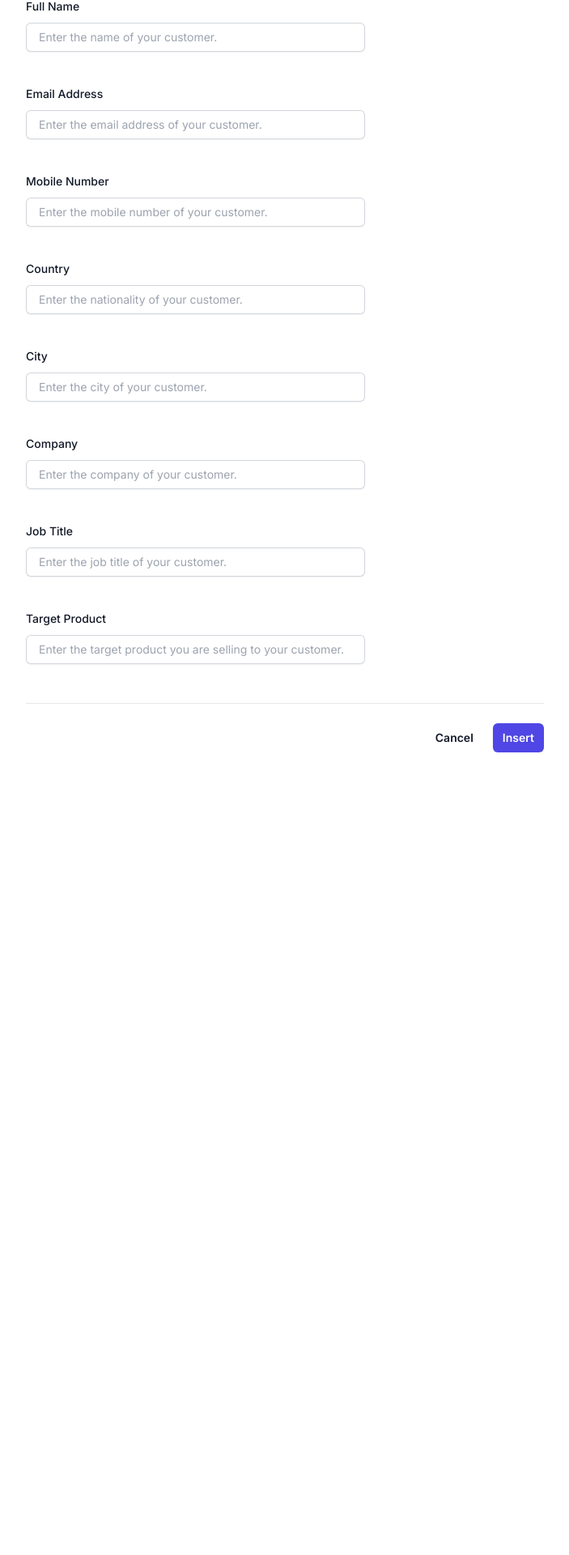
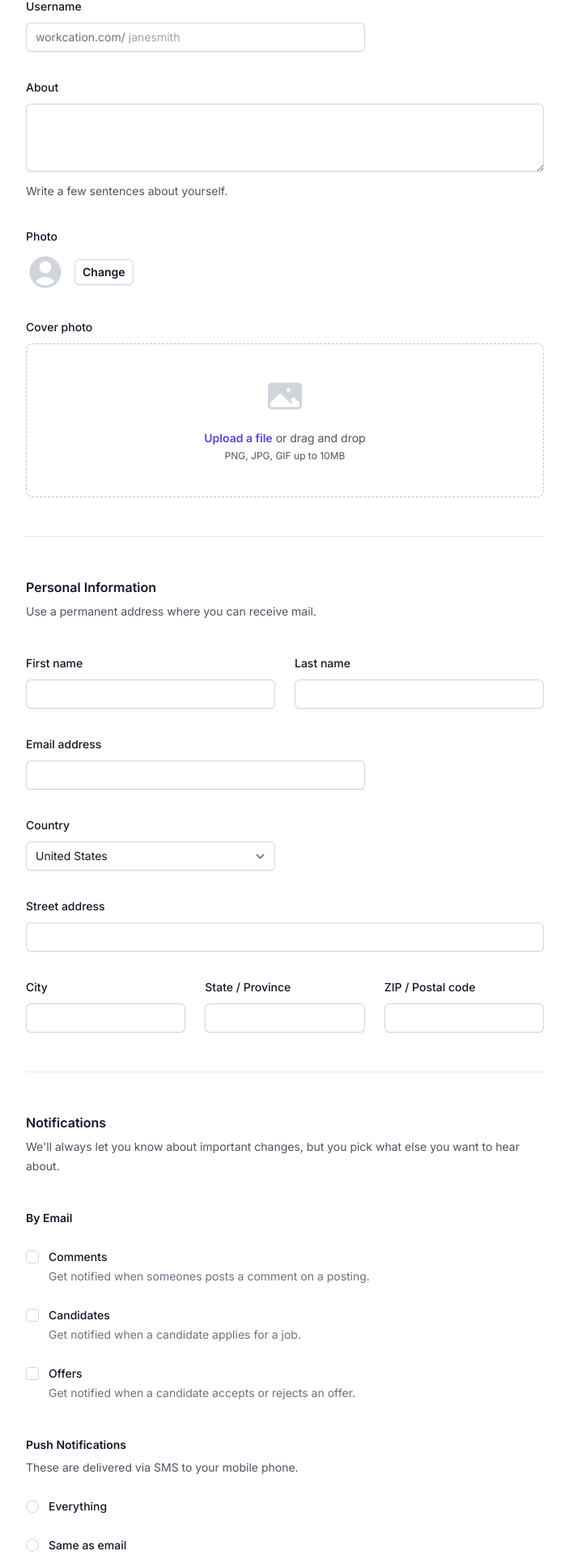
Before and after one commit to alicagatay/micro-marketing-assistant, a Next.js app: page /insertCustomer in a window 1280 px wide. Shown: the part 100-2020 px from the top of the page at 81% size, without its empty margins (288-991 px from the left). Before the commit the page ends 1029 px from the top, so only its background shows below. Built offline with nearby package versions, Linux system fonts and the light colour scheme.

Commit message:
Refactor form ui.

```diff
--- a/src/app/insertCustomer/page.tsx
+++ b/src/app/insertCustomer/page.tsx
@@ -21,86 +21,181 @@ export default function Page() {
           <div className="space-y-12">
             <div className="border-b border-gray-900/10 pb-12">
               <h2 className="text-base font-semibold leading-7 text-gray-900">
-                Customer Information
+                Profile
               </h2>
               <p className="mt-1 text-sm leading-6 text-gray-600">
-                Enter your customers information.
+                This information will be displayed publicly so be careful what
+                you share.
               </p>
 
               <div className="mt-10 grid grid-cols-1 gap-x-6 gap-y-8 sm:grid-cols-6">
                 <div className="sm:col-span-4">
                   <label
-                    htmlFor="fullName"
+                    htmlFor="username"
                     className="block text-sm font-medium leading-6 text-gray-900"
                   >
-                    Full Name
+                    Username
                   </label>
                   <div className="mt-2">
                     <div className="flex rounded-md shadow-sm ring-1 ring-inset ring-gray-300 focus-within:ring-2 focus-within:ring-inset focus-within:ring-indigo-600 sm:max-w-md">
-                      <span className="flex select-none items-center pl-3 text-gray-500 sm:text-sm"></span>
+                      <span className="flex select-none items-center pl-3 text-gray-500 sm:text-sm">
+                        workcation.com/
+                      </span>
                       <input
                         type="text"
-                        name="fullName"
-                        id="fullName"
-                        autoComplete="fullName"
+                        name="username"
+                        id="username"
+                        autoComplete="username"
                         className="block flex-1 border-0 bg-transparent py-1.5 pl-1 text-gray-900 placeholder:text-gray-400 focus:ring-0 sm:text-sm sm:leading-6"
-                        placeholder="Enter the name of your customer."
+                        placeholder="janesmith"
                       />
+                    </div>
+                  </div>
+                </div>
+
+                <div className="col-span-full">
+                  <label
+                    htmlFor="about"
+                    className="block text-sm font-medium leading-6 text-gray-900"
+                  >
+                    About
+                  </label>
+                  <div className="mt-2">
+                    <textarea
+                      id="about"
+                      name="about"
+                      rows={3}
+                      className="block w-full rounded-md border-0 py-1.5 text-gray-900 shadow-sm ring-1 ring-inset ring-gray-300 placeholder:text-gray-400 focus:ring-2 focus:ring-inset focus:ring-indigo-600 sm:text-sm sm:leading-6"
+                      defaultValue={""}
+                    />
+                  </div>
+                  <p className="mt-3 text-sm leading-6 text-gray-600">
+                    Write a few sentences about yourself.
+                  </p>
+                </div>
+
+                <div className="col-span-full">
+                  <label
+                    htmlFor="photo"
+                    className="block text-sm font-medium leading-6 text-gray-900"
+                  >
+                    Photo
+                  </label>
+                  <div className="mt-2 flex items-center gap-x-3">
+                    <UserCircleIcon
+                      className="h-12 w-12 text-gray-300"
+                      aria-hidden="true"
+                    />
+                    <button
+                      type="button"
+                      className="rounded-md bg-white px-2.5 py-1.5 text-sm font-semibold text-gray-900 shadow-sm ring-1 ring-inset ring-gray-300 hover:bg-gray-50"
+                    >
+                      Change
+                    </button>
+                  </div>
+                </div>
+
+                <div className="col-span-full">
+                  <label
+                    htmlFor="cover-photo"
+                    className="block text-sm font-medium leading-6 text-gray-900"
+                  >
+                    Cover photo
+                  </label>
+                  <div className="mt-2 flex justify-center rounded-lg border border-dashed border-gray-900/25 px-6 py-10">
+                    <div className="text-center">
+                      <PhotoIcon
+                        className="mx-auto h-12 w-12 text-gray-300"
+                        aria-hidden="true"
+                      />
+                      <div className="mt-4 flex text-sm leading-6 text-gray-600">
+                        <label
+                          htmlFor="file-upload"
+                          className="relative cursor-pointer rounded-md bg-white font-semibold text-indigo-600 focus-within:outline-none focus-within:ring-2 focus-within:ring-indigo-600 focus-within:ring-offset-2 hover:text-indigo-500"
+                        >
+                          <span>Upload a file</span>
+                          <input
+                            id="file-upload"
+                            name="file-upload"
+                            type="file"
+                            className="sr-only"
+                          />
+                        </label>
+                        <p className="pl-1">or drag and drop</p>
+                      </div>
+                      <p className="text-xs leading-5 text-gray-600">
+                        PNG, JPG, GIF up to 10MB
+                      </p>
+                    </div>
                   </div>
                 </div>
               </div>
             </div>
 
+            <div className="border-b border-gray-900/10 pb-12">
+              <h2 className="text-base font-semibold leading-7 text-gray-900">
+                Personal Information
+              </h2>
+              <p className="mt-1 text-sm leading-6 text-gray-600">
+                Use a permanent address where you can receive mail.
+              </p>
+
               <div className="mt-10 grid grid-cols-1 gap-x-6 gap-y-8 sm:grid-cols-6">
-                <div className="sm:col-span-4">
+                <div className="sm:col-span-3">
                   <label
-                    htmlFor="emailAddress"
+                    htmlFor="first-name"
                     className="block text-sm font-medium leading-6 text-gray-900"
                   >
-                    Email Address
+                    First name
                   </label>
                   <div className="mt-2">
-                    <div className="flex rounded-md shadow-sm ring-1 ring-inset ring-gray-300 focus-within:ring-2 focus-within:ring-inset focus-within:ring-indigo-600 sm:max-w-md">
-                      <span className="flex select-none items-center pl-3 text-gray-500 sm:text-sm"></span>
                     <input
                       type="text"
-                        name="emailAddress"
-                        id="emailAddress"
-                        autoComplete="emailAddress"
-                        className="block flex-1 border-0 bg-transparent py-1.5 pl-1 text-gray-900 placeholder:text-gray-400 focus:ring-0 sm:text-sm sm:leading-6"
-                        placeholder="Enter the email address of your customer."
+                      name="first-name"
+                      id="first-name"
+                      autoComplete="given-name"
+                      className="block w-full rounded-md border-0 py-1.5 text-gray-900 shadow-sm ring-1 ring-inset ring-gray-300 placeholder:text-gray-400 focus:ring-2 focus:ring-inset focus:ring-indigo-600 sm:text-sm sm:leading-6"
                     />
                   </div>
                 </div>
+
+                <div className="sm:col-span-3">
+                  <label
+                    htmlFor="last-name"
+                    className="block text-sm font-medium leading-6 text-gray-900"
+                  >
+                    Last name
+                  </label>
+                  <div className="mt-2">
+                    <input
+                      type="text"
+                      name="last-name"
+                      id="last-name"
+                      autoComplete="family-name"
+                      className="block w-full rounded-md border-0 py-1.5 text-gray-900 shadow-sm ring-1 ring-inset ring-gray-300 placeholder:text-gray-400 focus:ring-2 focus:ring-inset focus:ring-indigo-600 sm:text-sm sm:leading-6"
+                    />
                   </div>
                 </div>
 
-              <div className="mt-10 grid grid-cols-1 gap-x-6 gap-y-8 sm:grid-cols-6">
                 <div className="sm:col-span-4">
                   <label
-                    htmlFor="mobileNumber"
+                    htmlFor="email"
                     className="block text-sm font-medium leading-6 text-gray-900"
                   >
-                    Mobile Number
+                    Email address
                   </label>
                   <div className="mt-2">
-                    <div className="flex rounded-md shadow-sm ring-1 ring-inset ring-gray-300 focus-within:ring-2 focus-within:ring-inset focus-within:ring-indigo-600 sm:max-w-md">
-                      <span className="flex select-none items-center pl-3 text-gray-500 sm:text-sm"></span>
                     <input
-                        type="text"
-                        name="mobileNumber"
-                        id="mobileNumber"
-                        autoComplete="mobileNumber"
-                        className="block flex-1 border-0 bg-transparent py-1.5 pl-1 text-gray-900 placeholder:text-gray-400 focus:ring-0 sm:text-sm sm:leading-6"
-                        placeholder="Enter the mobile number of your customer."
+                      id="email"
+                      name="email"
+                      type="email"
+                      autoComplete="email"
+                      className="block w-full rounded-md border-0 py-1.5 text-gray-900 shadow-sm ring-1 ring-inset ring-gray-300 placeholder:text-gray-400 focus:ring-2 focus:ring-inset focus:ring-indigo-600 sm:text-sm sm:leading-6"
                     />
                   </div>
                 </div>
-                </div>
-              </div>
 
-              <div className="mt-10 grid grid-cols-1 gap-x-6 gap-y-8 sm:grid-cols-6">
-                <div className="sm:col-span-4">
+                <div className="sm:col-span-3">
                   <label
                     htmlFor="country"
                     className="block text-sm font-medium leading-6 text-gray-900"
@@ -108,23 +203,38 @@ export default function Page() {
                     Country
                   </label>
                   <div className="mt-2">
-                    <div className="flex rounded-md shadow-sm ring-1 ring-inset ring-gray-300 focus-within:ring-2 focus-within:ring-inset focus-within:ring-indigo-600 sm:max-w-md">
-                      <span className="flex select-none items-center pl-3 text-gray-500 sm:text-sm"></span>
+                    <select
+                      id="country"
+                      name="country"
+                      autoComplete="country-name"
+                      className="block w-full rounded-md border-0 py-1.5 text-gray-900 shadow-sm ring-1 ring-inset ring-gray-300 focus:ring-2 focus:ring-inset focus:ring-indigo-600 sm:max-w-xs sm:text-sm sm:leading-6"
+                    >
+                      <option>United States</option>
+                      <option>Canada</option>
+                      <option>Mexico</option>
+                    </select>
+                  </div>
+                </div>
+
+                <div className="col-span-full">
+                  <label
+                    htmlFor="street-address"
+                    className="block text-sm font-medium leading-6 text-gray-900"
+                  >
+                    Street address
+                  </label>
+                  <div className="mt-2">
                     <input
                       type="text"
-                        name="country"
-                        id="country"
-                        autoComplete="country"
-                        className="block flex-1 border-0 bg-transparent py-1.5 pl-1 text-gray-900 placeholder:text-gray-400 focus:ring-0 sm:text-sm sm:leading-6"
-                        placeholder="Enter the nationality of your customer."
+                      name="street-address"
+                      id="street-address"
+                      autoComplete="street-address"
+                      className="block w-full rounded-md border-0 py-1.5 text-gray-900 shadow-sm ring-1 ring-inset ring-gray-300 placeholder:text-gray-400 focus:ring-2 focus:ring-inset focus:ring-indigo-600 sm:text-sm sm:leading-6"
                     />
                   </div>
                 </div>
-                </div>
-              </div>
 
-              <div className="mt-10 grid grid-cols-1 gap-x-6 gap-y-8 sm:grid-cols-6">
-                <div className="sm:col-span-4">
+                <div className="sm:col-span-2 sm:col-start-1">
                   <label
                     htmlFor="city"
                     className="block text-sm font-medium leading-6 text-gray-900"
@@ -132,90 +242,188 @@ export default function Page() {
                     City
                   </label>
                   <div className="mt-2">
-                    <div className="flex rounded-md shadow-sm ring-1 ring-inset ring-gray-300 focus-within:ring-2 focus-within:ring-inset focus-within:ring-indigo-600 sm:max-w-md">
-                      <span className="flex select-none items-center pl-3 text-gray-500 sm:text-sm"></span>
                     <input
                       type="text"
                       name="city"
                       id="city"
-                        autoComplete="city"
-                        className="block flex-1 border-0 bg-transparent py-1.5 pl-1 text-gray-900 placeholder:text-gray-400 focus:ring-0 sm:text-sm sm:leading-6"
-                        placeholder="Enter the city of your customer."
+                      autoComplete="address-level2"
+                      className="block w-full rounded-md border-0 py-1.5 text-gray-900 shadow-sm ring-1 ring-inset ring-gray-300 placeholder:text-gray-400 focus:ring-2 focus:ring-inset focus:ring-indigo-600 sm:text-sm sm:leading-6"
+                    />
+                  </div>
+                </div>
+
+                <div className="sm:col-span-2">
+                  <label
+                    htmlFor="region"
+                    className="block text-sm font-medium leading-6 text-gray-900"
+                  >
+                    State / Province
+                  </label>
+                  <div className="mt-2">
+                    <input
+                      type="text"
+                      name="region"
+                      id="region"
+                      autoComplete="address-level1"
+                      className="block w-full rounded-md border-0 py-1.5 text-gray-900 shadow-sm ring-1 ring-inset ring-gray-300 placeholder:text-gray-400 focus:ring-2 focus:ring-inset focus:ring-indigo-600 sm:text-sm sm:leading-6"
+                    />
+                  </div>
+                </div>
+
+                <div className="sm:col-span-2">
+                  <label
+                    htmlFor="postal-code"
+                    className="block text-sm font-medium leading-6 text-gray-900"
+                  >
+                    ZIP / Postal code
+                  </label>
+                  <div className="mt-2">
+                    <input
+                      type="text"
+                      name="postal-code"
+                      id="postal-code"
+                      autoComplete="postal-code"
+                      className="block w-full rounded-md border-0 py-1.5 text-gray-900 shadow-sm ring-1 ring-inset ring-gray-300 placeholder:text-gray-400 focus:ring-2 focus:ring-inset focus:ring-indigo-600 sm:text-sm sm:leading-6"
                     />
                   </div>
                 </div>
               </div>
             </div>
 
-              <div className="mt-10 grid grid-cols-1 gap-x-6 gap-y-8 sm:grid-cols-6">
-                <div className="sm:col-span-4">
+            <div className="border-b border-gray-900/10 pb-12">
+              <h2 className="text-base font-semibold leading-7 text-gray-900">
+                Notifications
+              </h2>
+              <p className="mt-1 text-sm leading-6 text-gray-600">
+                We'll always let you know about important changes, but you pick
+                what else you want to hear about.
+              </p>
+
+              <div className="mt-10 space-y-10">
+                <fieldset>
+                  <legend className="text-sm font-semibold leading-6 text-gray-900">
+                    By Email
+                  </legend>
+                  <div className="mt-6 space-y-6">
+                    <div className="relative flex gap-x-3">
+                      <div className="flex h-6 items-center">
+                        <input
+                          id="comments"
+                          name="comments"
+                          type="checkbox"
+                          className="h-4 w-4 rounded border-gray-300 text-indigo-600 focus:ring-indigo-600"
+                        />
+                      </div>
+                      <div className="text-sm leading-6">
                         <label
-                    htmlFor="company"
-                    className="block text-sm font-medium leading-6 text-gray-900"
+                          htmlFor="comments"
+                          className="font-medium text-gray-900"
                         >
-                    Company
+                          Comments
                         </label>
-                  <div className="mt-2">
-                    <div className="flex rounded-md shadow-sm ring-1 ring-inset ring-gray-300 focus-within:ring-2 focus-within:ring-inset focus-within:ring-indigo-600 sm:max-w-md">
-                      <span className="flex select-none items-center pl-3 text-gray-500 sm:text-sm"></span>
+                        <p className="text-gray-500">
+                          Get notified when someones posts a comment on a
+                          posting.
+                        </p>
+                      </div>
+                    </div>
+                    <div className="relative flex gap-x-3">
+                      <div className="flex h-6 items-center">
                         <input
-                        type="text"
-                        name="company"
-                        id="company"
-                        autoComplete="company"
-                        className="block flex-1 border-0 bg-transparent py-1.5 pl-1 text-gray-900 placeholder:text-gray-400 focus:ring-0 sm:text-sm sm:leading-6"
-                        placeholder="Enter the company of your customer."
+                          id="candidates"
+                          name="candidates"
+                          type="checkbox"
+                          className="h-4 w-4 rounded border-gray-300 text-indigo-600 focus:ring-indigo-600"
                         />
+                      </div>
+                      <div className="text-sm leading-6">
+                        <label
+                          htmlFor="candidates"
+                          className="font-medium text-gray-900"
+                        >
+                          Candidates
+                        </label>
+                        <p className="text-gray-500">
+                          Get notified when a candidate applies for a job.
+                        </p>
+                      </div>
+                    </div>
+                    <div className="relative flex gap-x-3">
+                      <div className="flex h-6 items-center">
+                        <input
+                          id="offers"
+                          name="offers"
+                          type="checkbox"
+                          className="h-4 w-4 rounded border-gray-300 text-indigo-600 focus:ring-indigo-600"
+                        />
+                      </div>
+                      <div className="text-sm leading-6">
+                        <label
+                          htmlFor="offers"
+                          className="font-medium text-gray-900"
+                        >
+                          Offers
+                        </label>
+                        <p className="text-gray-500">
+                          Get notified when a candidate accepts or rejects an
+                          offer.
+                        </p>
                       </div>
                     </div>
                   </div>
-              </div>
-
-              <div className="mt-10 grid grid-cols-1 gap-x-6 gap-y-8 sm:grid-cols-6">
-                <div className="sm:col-span-4">
+                </fieldset>
+                <fieldset>
+                  <legend className="text-sm font-semibold leading-6 text-gray-900">
+                    Push Notifications
+                  </legend>
+                  <p className="mt-1 text-sm leading-6 text-gray-600">
+                    These are delivered via SMS to your mobile phone.
+                  </p>
+                  <div className="mt-6 space-y-6">
+                    <div className="flex items-center gap-x-3">
+                      <input
+                        id="push-everything"
+                        name="push-notifications"
+                        type="radio"
+                        className="h-4 w-4 border-gray-300 text-indigo-600 focus:ring-indigo-600"
+                      />
                       <label
-                    htmlFor="jobTitle"
+                        htmlFor="push-everything"
                         className="block text-sm font-medium leading-6 text-gray-900"
                       >
-                    Job Title
+                        Everything
                       </label>
-                  <div className="mt-2">
-                    <div className="flex rounded-md shadow-sm ring-1 ring-inset ring-gray-300 focus-within:ring-2 focus-within:ring-inset focus-within:ring-indigo-600 sm:max-w-md">
-                      <span className="flex select-none items-center pl-3 text-gray-500 sm:text-sm"></span>
+                    </div>
+                    <div className="flex items-center gap-x-3">
                       <input
-                        type="text"
-                        name="jobTitle"
-                        id="jobTitle"
-                        autoComplete="jobTitle"
-                        className="block flex-1 border-0 bg-transparent py-1.5 pl-1 text-gray-900 placeholder:text-gray-400 focus:ring-0 sm:text-sm sm:leading-6"
-                        placeholder="Enter the job title of your customer."
+                        id="push-email"
+                        name="push-notifications"
+                        type="radio"
+                        className="h-4 w-4 border-gray-300 text-indigo-600 focus:ring-indigo-600"
                       />
+                      <label
+                        htmlFor="push-email"
+                        className="block text-sm font-medium leading-6 text-gray-900"
+                      >
+                        Same as email
+                      </label>
+                    </div>
+                    <div className="flex items-center gap-x-3">
+                      <input
+                        id="push-nothing"
+                        name="push-notifications"
+                        type="radio"
+                        className="h-4 w-4 border-gray-300 text-indigo-600 focus:ring-indigo-600"
+                      />
+                      <label
+                        htmlFor="push-nothing"
+                        className="block text-sm font-medium leading-6 text-gray-900"
+                      >
+                        No push notifications
+                      </label>
                     </div>
                   </div>
-                </div>
-              </div>
-              <div className="mt-10 grid grid-cols-1 gap-x-6 gap-y-8 sm:grid-cols-6">
-                <div className="sm:col-span-4">
-                  <label
-                    htmlFor="targetProduct"
-                    className="block text-sm font-medium leading-6 text-gray-900"
-                  >
-                    Target Product
-                  </label>
-                  <div className="mt-2">
-                    <div className="flex rounded-md shadow-sm ring-1 ring-inset ring-gray-300 focus-within:ring-2 focus-within:ring-inset focus-within:ring-indigo-600 sm:max-w-md">
-                      <span className="flex select-none items-center pl-3 text-gray-500 sm:text-sm"></span>
-                      <input
-                        type="text"
-                        name="targetProduct"
-                        id="targetProduct"
-                        autoComplete="targetProduct"
-                        className="block flex-1 border-0 bg-transparent py-1.5 pl-1 text-gray-900 placeholder:text-gray-400 focus:ring-0 sm:text-sm sm:leading-6"
-                        placeholder="Enter the target product you are selling to your customer."
-                      />
-                    </div>
-                  </div>
-                </div>
+                </fieldset>
               </div>
             </div>
           </div>
@@ -231,7 +439,7 @@ export default function Page() {
               type="submit"
               className="rounded-md bg-indigo-600 px-3 py-2 text-sm font-semibold text-white shadow-sm hover:bg-indigo-500 focus-visible:outline focus-visible:outline-2 focus-visible:outline-offset-2 focus-visible:outline-indigo-600"
             >
-              Insert
+              Save
             </button>
           </div>
         </form>
```
Lines whose indentation alone changed are shown as unchanged.
